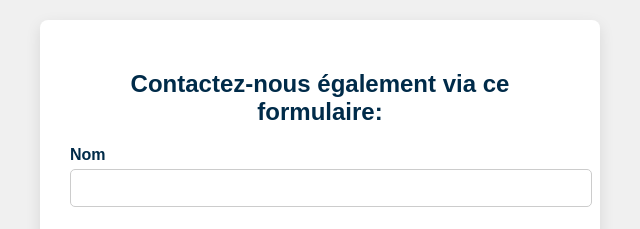
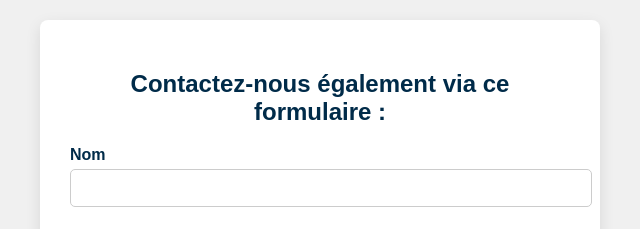
Before and after one commit to Tamtam67/ABIC-2, a plain HTML site: page contact.html in a window 1280 px wide. Shown: the part 505-734 px from the top of the page, 320-960 px from the left. Drawn offline with Linux system fonts and the light colour scheme.

Commit message:
Update contact.html

```diff
--- a/contact.html
+++ b/contact.html
@@ -96,7 +96,9 @@
 
 <div class="form-wrapper">
   <form class="contact-form" action="https://formspree.io/f/xpwrygyp" method="POST">
-    <h2>Contactez-nous également via ce formulaire: </h2>
+    <input type="hidden" name="_redirect" value="https://abic-tdd.com/merci.html">
+
+    <h2>Contactez-nous également via ce formulaire :</h2>
 
     <label for="name">Nom</label>
     <input type="text" id="name" name="name" required>
@@ -110,8 +112,6 @@
     <button type="submit">Envoyer</button>
   </form>
 </div>
-
-
   </main>
 
   <footer>
```
